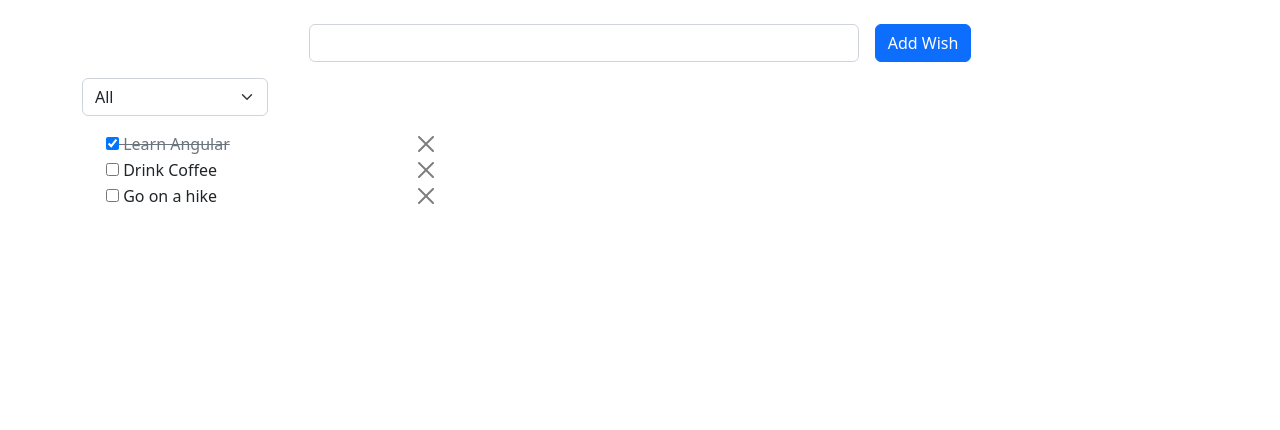
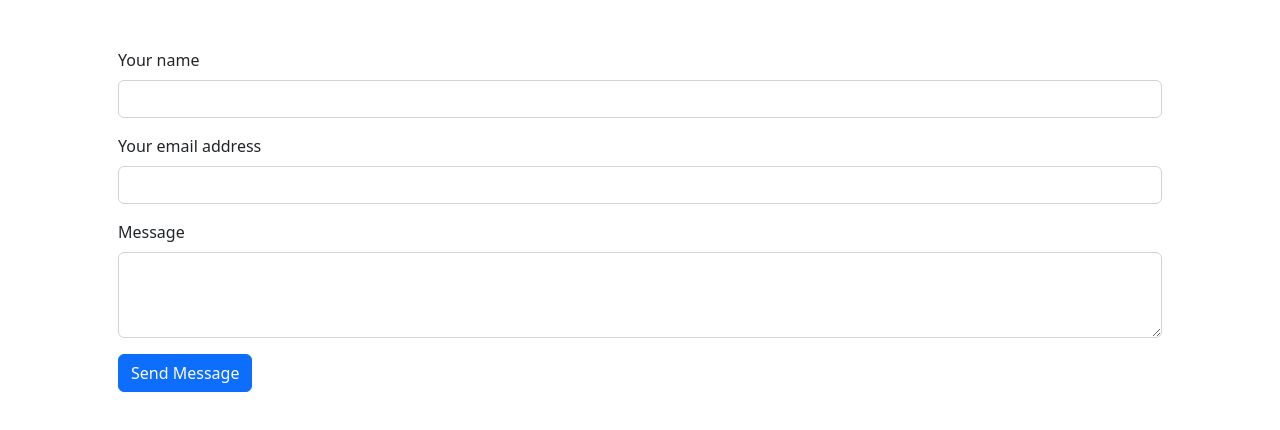
Before and after one commit to lakshmi-b01/angular-wishlist, an Angular app: page / in a window 1280 px wide. Shown: the top 430 px of the page. Built offline with nearby package versions, Linux system fonts and the light colour scheme.

Commit message:
Started Reactive forms

```diff
--- a/src/app/app.component.html
+++ b/src/app/app.component.html
@@ -1 +1,2 @@
-<app-wish></app-wish>
+<app-contact></app-contact>
+<!-- <app-wish></app-wish> -->
--- a/src/app/app.component.ts
+++ b/src/app/app.component.ts
@@ -2,7 +2,8 @@ import { Component, OnInit } from '@angular/core';
 import { RouterOutlet } from '@angular/router';
 import { CommonModule } from '@angular/common';
 import { FormsModule } from '@angular/forms';
-import { WishModule } from './wish/wish.module';
+import { WishComponent } from './wish/wish.component';
+import { ContactComponent } from './contact/contact.component';
 
 
 @Component({
@@ -12,7 +13,8 @@ import { WishModule } from './wish/wish.module';
     RouterOutlet,
     CommonModule,
     FormsModule,
-    WishModule,
+    WishComponent,
+    ContactComponent,
   ],
   templateUrl: './app.component.html',
   styleUrl: './app.component.css',
--- /dev/null
+++ b/src/app/contact/contact.component.html
@@ -0,0 +1,35 @@
+<form
+class="container p-5"
+[formGroup]="contactForm"
+(ngSubmit)="$event.preventDefault(); submitForm()">
+    <div class="mb-3">
+        <label class="form-label">Your name</label>
+        <input
+            type="text"
+            class="form-control"
+            formControlName="senderName"
+        >
+    </div>
+    <div class="mb-3">
+        <label class="form-label">Your email address</label>
+        <input
+            type="email"
+            class="form-control"
+            formControlName="senderEmail"
+        >
+    </div>
+    <div class="mb-3">
+        <label class="form-label">Message</label>
+        <textarea
+            class="form-control"
+            rows="3"
+            formControlName="senderMessage"
+        ></textarea>
+    </div>
+    <div class="mb-3">
+        <button
+            type="submit"
+            class="btn btn-primary"
+        >Send Message</button>
+    </div>
+</form>
--- /dev/null
+++ b/src/app/contact/contact.component.ts
@@ -0,0 +1,32 @@
+import { Component } from '@angular/core';
+import { CommonModule } from '@angular/common';
+import { ReactiveFormsModule } from '@angular/forms';
+import { FormControl, FormGroup, Validators } from '@angular/forms';
+
+@Component({
+  selector: 'app-contact',
+  standalone: true,
+  imports: [
+    ReactiveFormsModule,
+    CommonModule
+  ],
+  templateUrl: './contact.component.html',
+  styleUrl: './contact.component.css'
+})
+export class ContactComponent {
+
+  // senderNameControl = new FormControl('', [Validators.required]);
+  // senderEmailControl = new FormControl('', [Validators.required, Validators.email]);
+  // senderMessageControl = new FormControl('', [Validators.required]);
+
+  contactForm = new FormGroup({
+    senderName: new FormControl(''),
+    senderEmail: new FormControl(''),
+    senderMessage: new FormControl(''),
+  });
+
+  submitForm() {
+    console.log(this.contactForm.valid);
+  }
+
+}
```
Also changed, not shown: src/app/wish/wish.module.ts (deleted, +0 -30 lines), src/app/contact/contact.component.css (added), 1 other file (tests, documents, lock files or other folders).
